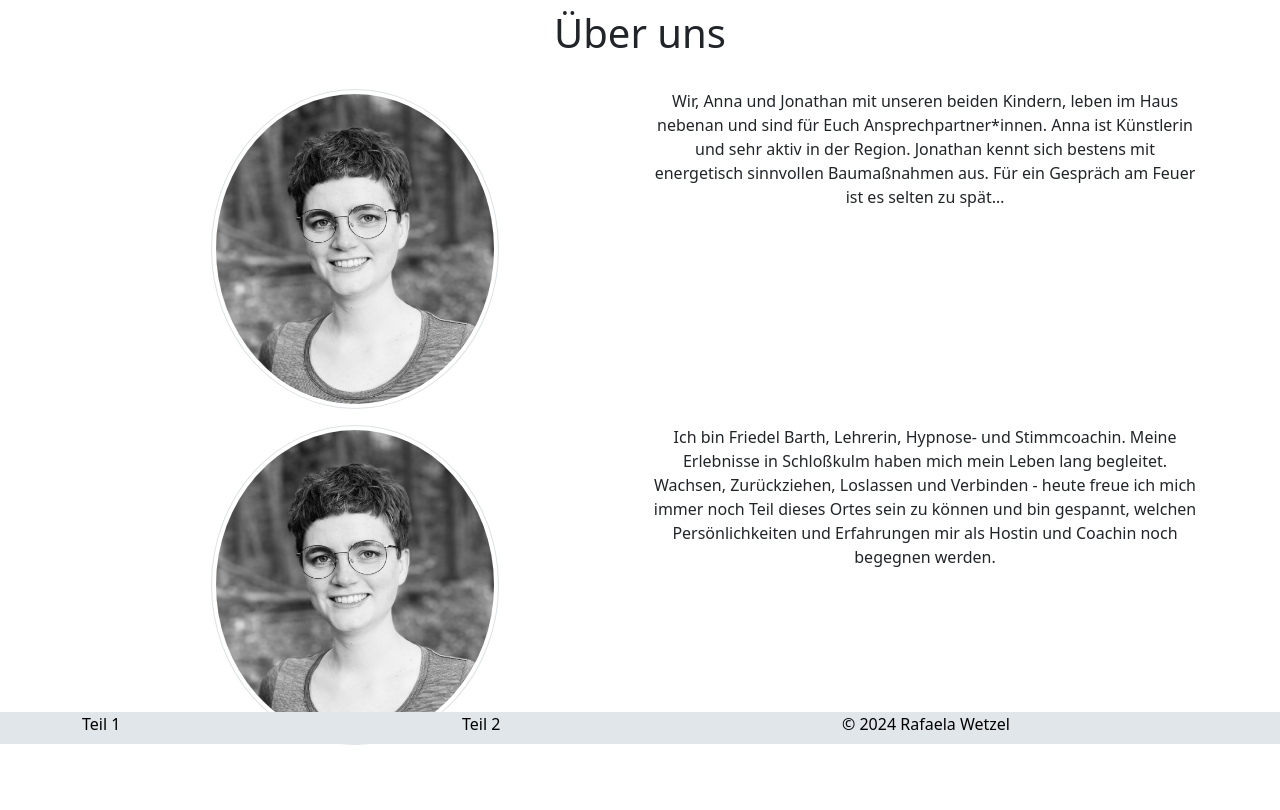
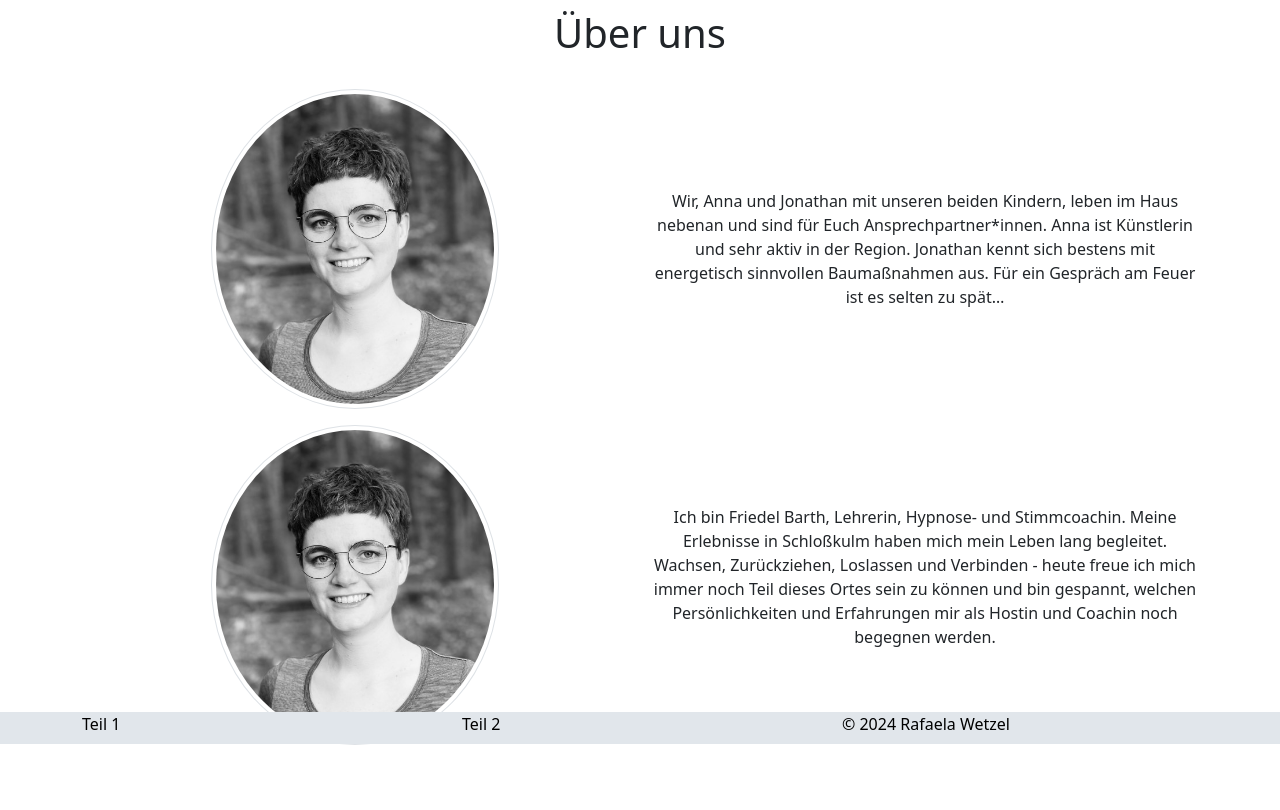
Before and after one commit to Rafaela-Wetzel/schlosskulm-rental-apartments, a Django app: page /ueber-uns/ in a window 1280 px wide. Shown: the part 56-866 px from the top of the page. Run offline with Django 4.2, Linux system fonts and the light colour scheme.

Commit message:
Center text content on about us page

```diff
--- a/home/templates/home/ueber-uns.html
+++ b/home/templates/home/ueber-uns.html
@@ -8,10 +8,10 @@
         <div class="col-sm">
             <p>
                 <img src="../../static/images/personen/friedel-barth.jpg"
-                class="about-me-size img-thumbnail rounded-circle">
+                    class="about-me-size img-thumbnail rounded-circle">
             </p>
         </div>
-        <div class="col-sm">
+        <div class="col-sm d-flex align-items-center">
             <p>
                 Wir, Anna und Jonathan mit unseren beiden Kindern, leben im Haus nebenan und sind für Euch
                 Ansprechpartner*innen. Anna ist Künstlerin und sehr aktiv in der Region. Jonathan kennt sich bestens mit
@@ -27,11 +27,16 @@
             <img src="../../static/images/personen/friedel-barth.jpg"
                 class="about-me-size img-thumbnail rounded-circle">
         </div>
-        <div class="col-sm">
-            Ich bin Friedel Barth, Lehrerin, Hypnose- und Stimmcoachin. Meine Erlebnisse in Schloßkulm haben mich mein
-            Leben lang begleitet. Wachsen, Zurückziehen, Loslassen und Verbinden - heute freue ich mich immer noch Teil
-            dieses Ortes sein zu können und bin gespannt, welchen Persönlichkeiten und Erfahrungen mir als Hostin und
-            Coachin noch begegnen werden.
+        <div class="col-sm col-sm d-flex align-items-center">
+            <p>
+                Ich bin Friedel Barth, Lehrerin, Hypnose- und Stimmcoachin. Meine Erlebnisse in Schloßkulm haben mich
+                mein
+                Leben lang begleitet. Wachsen, Zurückziehen, Loslassen und Verbinden - heute freue ich mich immer noch
+                Teil
+                dieses Ortes sein zu können und bin gespannt, welchen Persönlichkeiten und Erfahrungen mir als Hostin
+                und
+                Coachin noch begegnen werden.
+            </p>
         </div>
     </div>
 </div>
```
